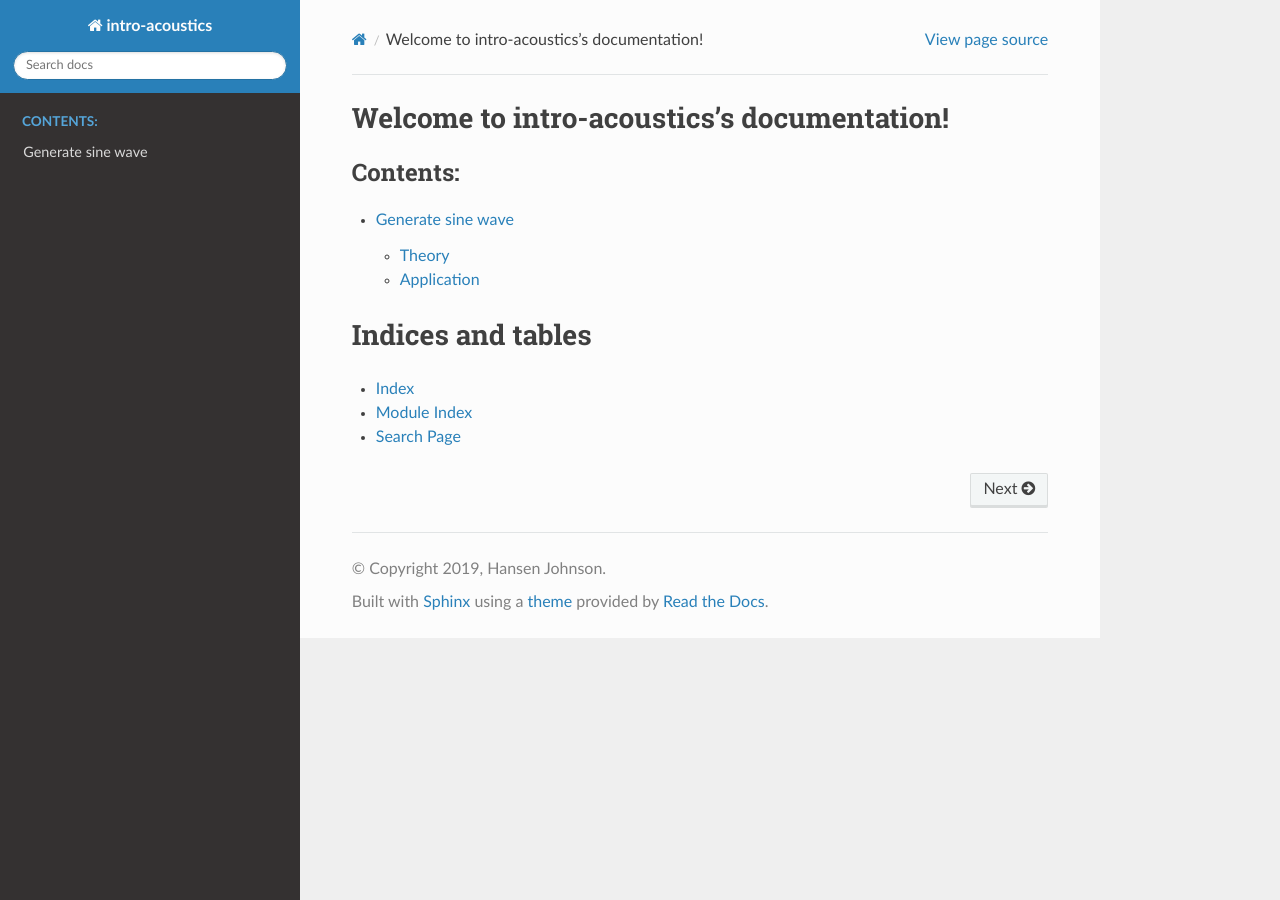
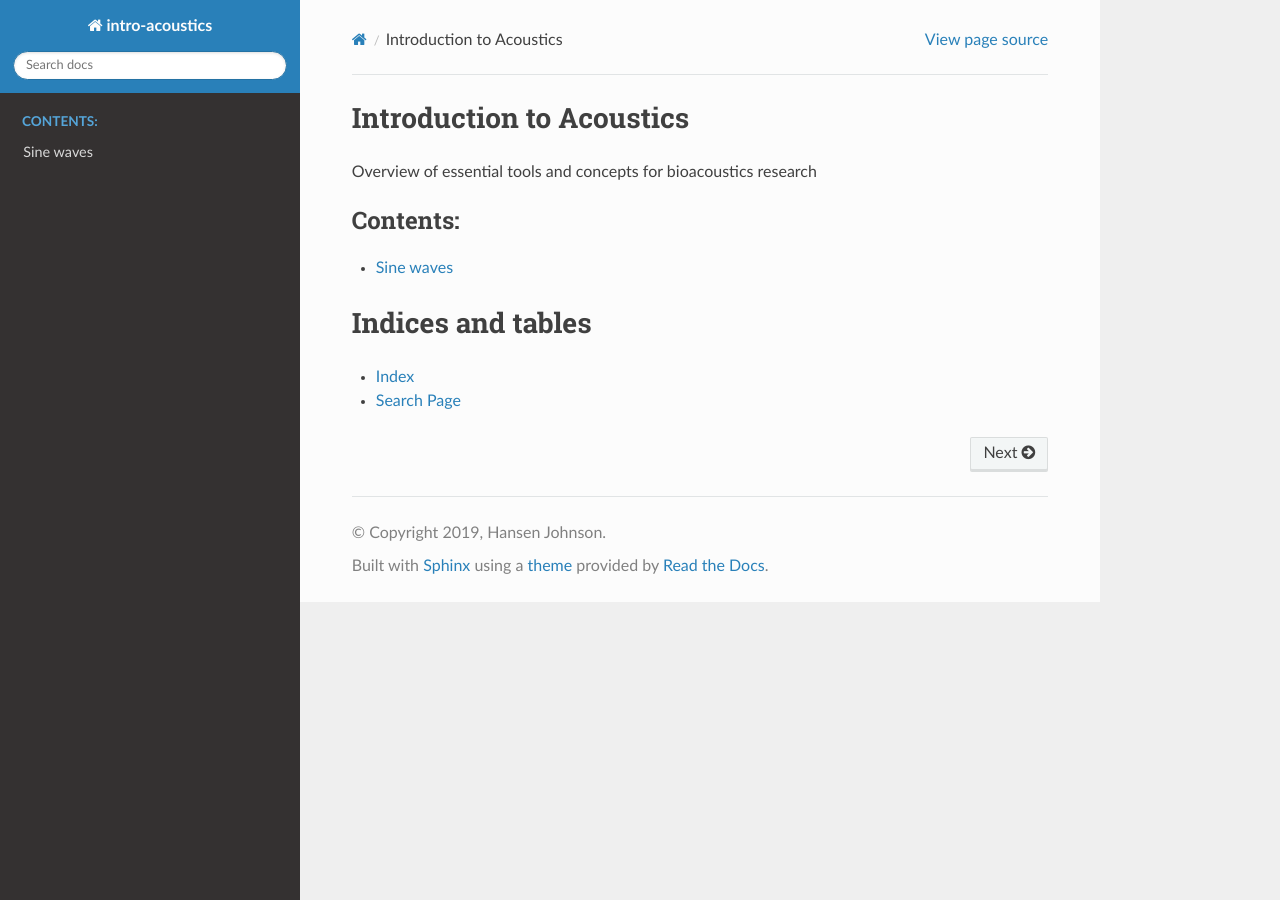
Before and after one commit to hansenjohnson/intro-acoustics, a Sphinx documentation site: the page built from docs/index.rst, in a window 1280 px wide. Built offline with Sphinx 7.4.7 and the Read the Docs theme 2.0.0, drawn with Linux system fonts in a browser that asks for light colours.

Commit message:
rename example ipynb and update index

```diff
--- a/docs/index.rst
+++ b/docs/index.rst
@@ -3,14 +3,16 @@
    You can adapt this file completely to your liking, but it should at least
    contain the root `toctree` directive.
 
-Welcome to intro-acoustics's documentation!
+Introduction to Acoustics
 ===========================================
+Overview of essential tools and concepts for bioacoustics research
+
 
 .. toctree::
-   :maxdepth: 2
+   :maxdepth: 1
    :caption: Contents:
 
-   generate_sine_wave.ipynb
+   sine_wave.ipynb
 
 
 
```
Also changed, not shown: other parts of docs/index.rst (+0 -1 lines), docs/sine_wave.ipynb.
